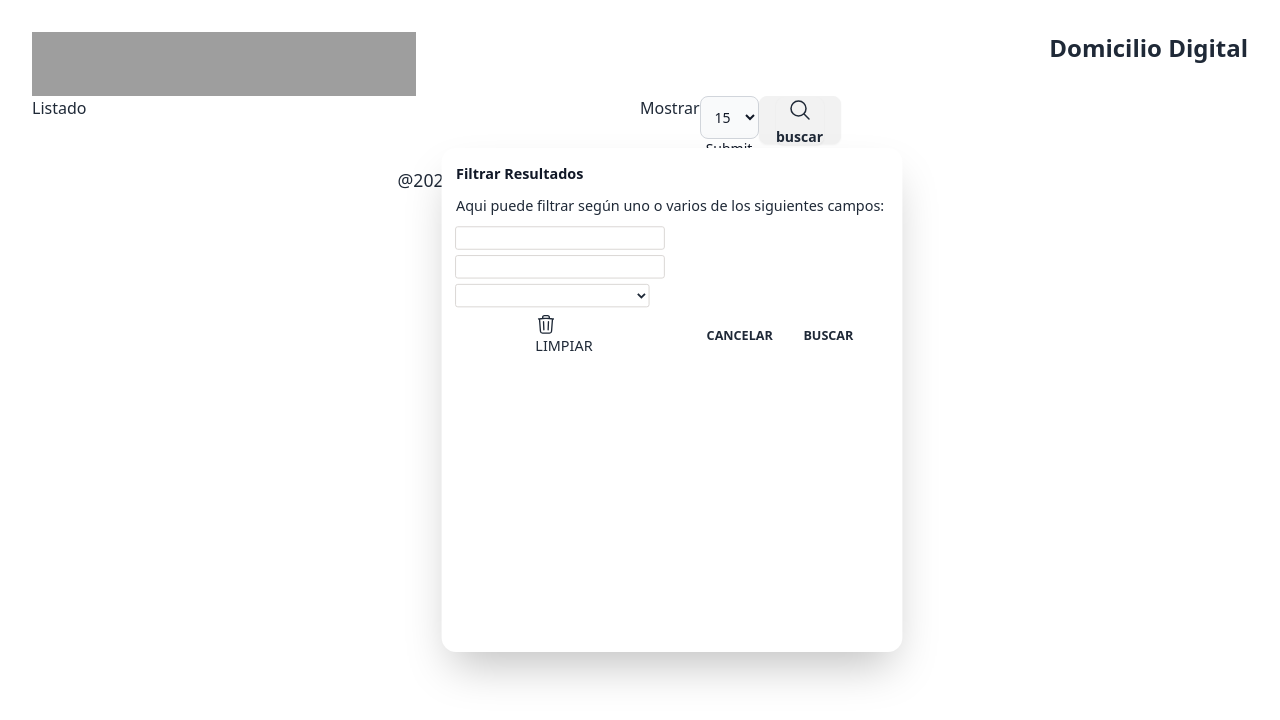
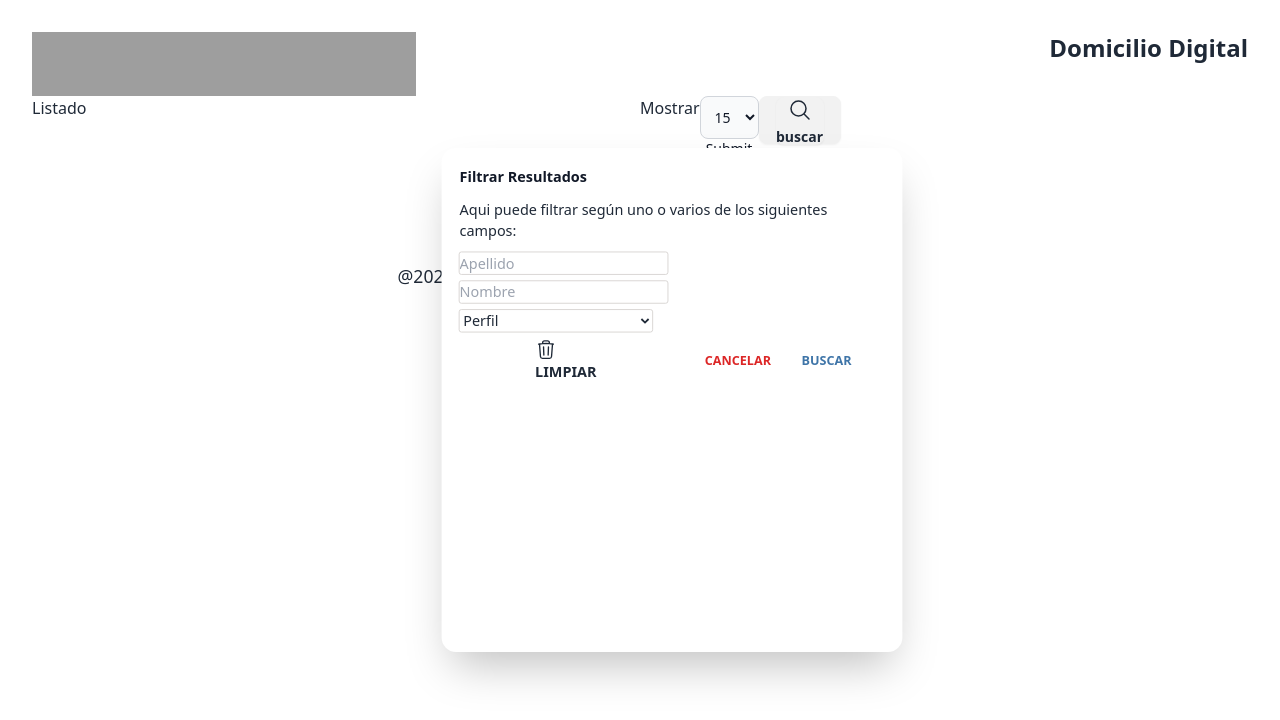
Before and after one commit to SergioS7568/DomiciliosDigitales, a React (Vite) app: page / in a window 1280 px wide. Both pictures are taken after a click on the button "buscar". Shown: the top 720 px of the page. Built offline with nearby package versions, Linux system fonts and the light colour scheme; grey boxes are pictures that could not be loaded.

Commit message:
feat: creation and implementation of connectform, that allows forms to pass data from one compenent to another

```diff
--- /dev/null
+++ b/src/Components/Body/ConnectForm/ConnectForm.tsx
@@ -0,0 +1,8 @@
+import { useFormContext } from "react-hook-form";
+
+export const ConnectForm = ({ children }) => {
+  const methods = useFormContext();
+
+  return children({ ...methods });
+};
+export default ConnectForm;
--- a/src/Components/Body/ModalFilter/ModalFilter.tsx
+++ b/src/Components/Body/ModalFilter/ModalFilter.tsx
@@ -1,12 +1,12 @@
-import { ReactNode } from "react";
-import { useForm } from "react-hook-form";
+import { useForm, UseFormRegister, FieldValues } from "react-hook-form";
 
 import "./ModalFilter.css";
 import Grid from "../../Grid/Grid";
+
 interface Props {
-  children?: ReactNode;
   isOpen: boolean;
   toggleModal: () => void;
+  register: UseFormRegister<FieldValues>;
 }
 
 const defaultValues = {
@@ -16,15 +16,14 @@ const defaultValues = {
 };
 
 export const ModalFilter = (props: Props) => {
-  const { register, handleSubmit, reset } = useForm({ defaultValues });
+  const { handleSubmit, reset } = useForm({ defaultValues });
+  const register = props.register;
 
   const onClickHandleExit = () => {
     props.toggleModal();
   };
 
-  const onSubmit = (d) => {
-    alert(JSON.stringify(d));
-
+  const onSubmit = () => {
     props.toggleModal();
   };
   return (
@@ -32,20 +31,22 @@ export const ModalFilter = (props: Props) => {
       {props.isOpen && (
         <div className="modal-overlay " onClick={props.toggleModal}>
           <div className="modal-box " onClick={(e) => e.stopPropagation()}>
-            <div className="flex flex-col gap-3">
-              <h1 className="  font-bold text-gray-900 text-start ">
+            <div className="flex flex-col gap-3 m-1 ">
+              <h1 className="  font-bold text-gray-900 text-start   font-Roboto ">
                 Filtrar Resultados
               </h1>
-              <p className="  font-normal text-start ">
+              <p className="  font-normal text-start  font-Roboto  ">
                 Aqui puede filtrar según uno o varios de los siguientes campos:
               </p>
+
               <form
-                className="flex flex-col gap-2 text-start font-medium text-gray-800 "
+                className="flex flex-col gap-2  text-start font-medium text-gray-800  font-Roboto  "
                 onSubmit={handleSubmit(onSubmit)}
               >
                 <label>
                   <input
                     id="lastnameInputID"
+                    placeholder="Apellido"
                     className="bg-white outline outline-1  rounded-sm outline-stone-300  "
                     {...register("lastname")}
                   />
@@ -53,7 +54,8 @@ export const ModalFilter = (props: Props) => {
                 <label>
                   <input
                     id="nameInputID"
-                    className="bg-white outline outline-1  rounded-sm outline-stone-300  "
+                    placeholder="Nombre"
+                    className="bg-white outline outline-1  rounded-sm outline-stone-300 "
                     {...register("name")}
                   />
                 </label>
@@ -64,7 +66,9 @@ export const ModalFilter = (props: Props) => {
                     className="bg-white outline outline-1  rounded-sm outline-stone-300  "
                     {...register("profile.name")}
                   >
-                    <option></option>
+                    <option value="" disabled hidden selected>
+                      Perfil
+                    </option>
                     <option>ABOGADO/PROCURADOR</option>
                     <option>ENTIDAD</option>
                     <option>PERITO/OTRO</option>
@@ -81,7 +85,7 @@ export const ModalFilter = (props: Props) => {
                       lg={6}
                       className="gap-1"
                     >
-                      <div className="justify-self-start sm:justify-self-center">
+                      <div className="justify-self-start sm:justify-self-center md:justify-center">
                         <label>
                           <svg
                             xmlns="http://www.w3.org/2000/svg"
@@ -100,6 +104,7 @@ export const ModalFilter = (props: Props) => {
                           <button
                             type="button"
                             onClick={() => reset(defaultValues)}
+                            className=" font-bold   "
                           >
                             LIMPIAR
                           </button>
@@ -109,17 +114,17 @@ export const ModalFilter = (props: Props) => {
                     <Grid item xs={12} sm={6} md={6} xl={6} lg={6}>
                       <div className="justify-self-center ">
                         <button
-                          className="btn btn-ghost"
+                          className="btn btn-ghost font-bold  text-red-600  "
                           onClick={onClickHandleExit}
                         >
                           CANCELAR
                         </button>
                         <button
-                          className="btn btn-ghost"
+                          className="btn btn-ghost font-bold text-lightBlueShift-0 "
                           type="submit"
                           value="submit"
                         >
-                          BUSCAR
+                          <label> BUSCAR</label>
                         </button>
                       </div>
                     </Grid>
--- a/src/Components/Body/TableFilters/TableFilters.tsx
+++ b/src/Components/Body/TableFilters/TableFilters.tsx
@@ -1,16 +1,34 @@
 import { useForm } from "react-hook-form";
+import { useState } from "react";
+
 import Grid from "../../Grid/Grid";
 
 import useHookToggleModal from "../../Hooks/useHookToggleModal";
-
 import { ModalFilter } from "../ModalFilter/ModalFilter";
 
+interface datatype {
+  pageSize: number;
+  name: string;
+  lastname: string;
+  profile: {
+    name: string;
+  };
+}
+
 const TableFilters = () => {
-  const { register, handleSubmit } = useForm();
+  const [name, setName] = useState("1");
+  const [lastname, setLastName] = useState("2");
+  const [profileName, setProfileName] = useState("3");
+  const [pageSize, setPageSize] = useState(15);
+  const { register, handleSubmit, getValues } = useForm();
   const { isOpen, toggleModal } = useHookToggleModal();
 
-  const onSubmit = (data: string) => {
+  const onSubmit = (data: datatype) => {
     if (data) {
+      setName(data.name);
+      setLastName(data.lastname);
+      setProfileName(data.profile.name);
+      setPageSize(data.pageSize);
       console.log(data);
     } else {
       console.log(" no value selected ", data);
@@ -66,7 +84,7 @@ const TableFilters = () => {
                       {...register("pageSize")}
                       className="bg-gray-50 border border-gray-300 text-gray-900 text-sm rounded-lg focus:ring-blue-500 focus:border-blue-500 block w-full p-2.5 dark:bg-gray-700 dark:border-gray-600 dark:placeholder-gray-400 dark:text-white dark:focus:ring-blue-500 dark:focus:border-blue-500"
                     >
-                      <option value={15}>15</option>
+                      <option>15</option>
                       <option value={25}>25</option>
                       <option value={50}>50</option>
                     </select>
@@ -77,7 +95,14 @@ const TableFilters = () => {
                   htmlFor="modal_toggle_filter"
                   className="btn flex items-center"
                 >
-                  <button className="btn btn-square" onClick={toggleModal}>
+                  <button
+                    className="btn btn-square"
+                    onClick={toggleModal}
+                    onFocus={() => {
+                      const values = getValues();
+                      console.log(values);
+                    }}
+                  >
                     <svg
                       xmlns="http://www.w3.org/2000/svg"
                       fill="none"
@@ -91,15 +116,23 @@ const TableFilters = () => {
                         strokeLinejoin="round"
                         d="m21 21-5.197-5.197m0 0A7.5 7.5 0 1 0 5.196 5.196a7.5 7.5 0 0 0 10.607 10.607Z"
                       />
-                    </svg>{" "}
+                    </svg>
                     buscar
                   </button>
                 </label>
               </div>
             </Grid>
           </Grid>
-          <ModalFilter isOpen={isOpen} toggleModal={toggleModal}></ModalFilter>
+          <ModalFilter
+            isOpen={isOpen}
+            toggleModal={toggleModal}
+            register={register}
+          ></ModalFilter>
         </div>
+        <h1>{lastname}</h1>
+        <h1>{name}</h1>
+        <h1>{profileName}</h1>
+        <h1>{pageSize}</h1>
       </div>
     </div>
   );
```
